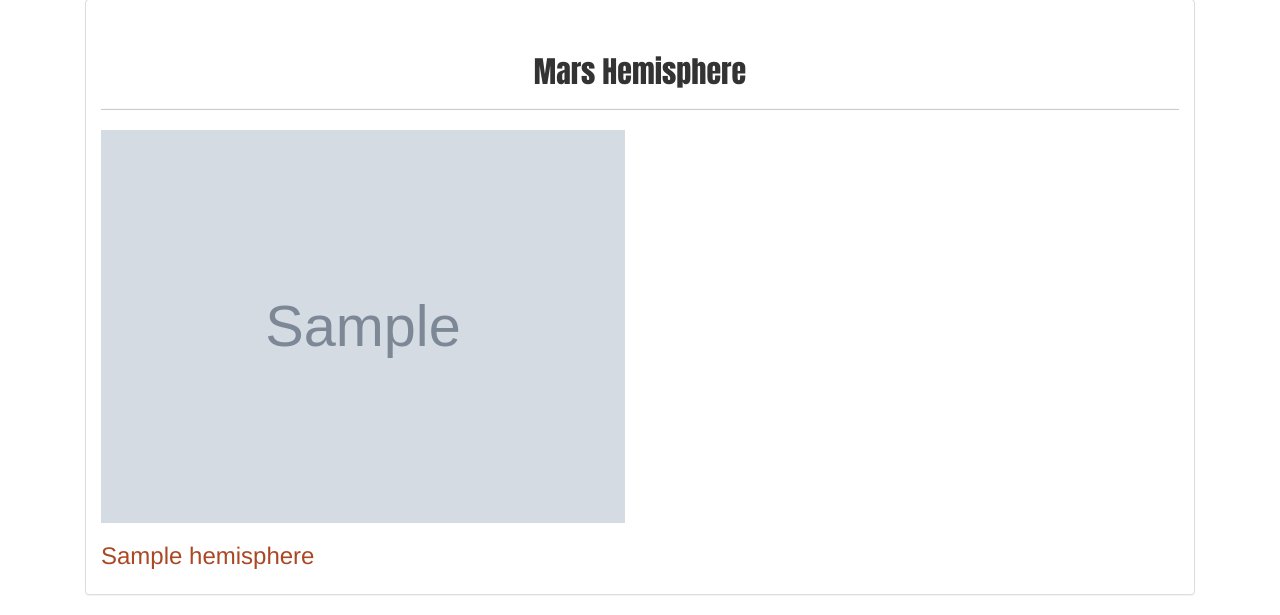
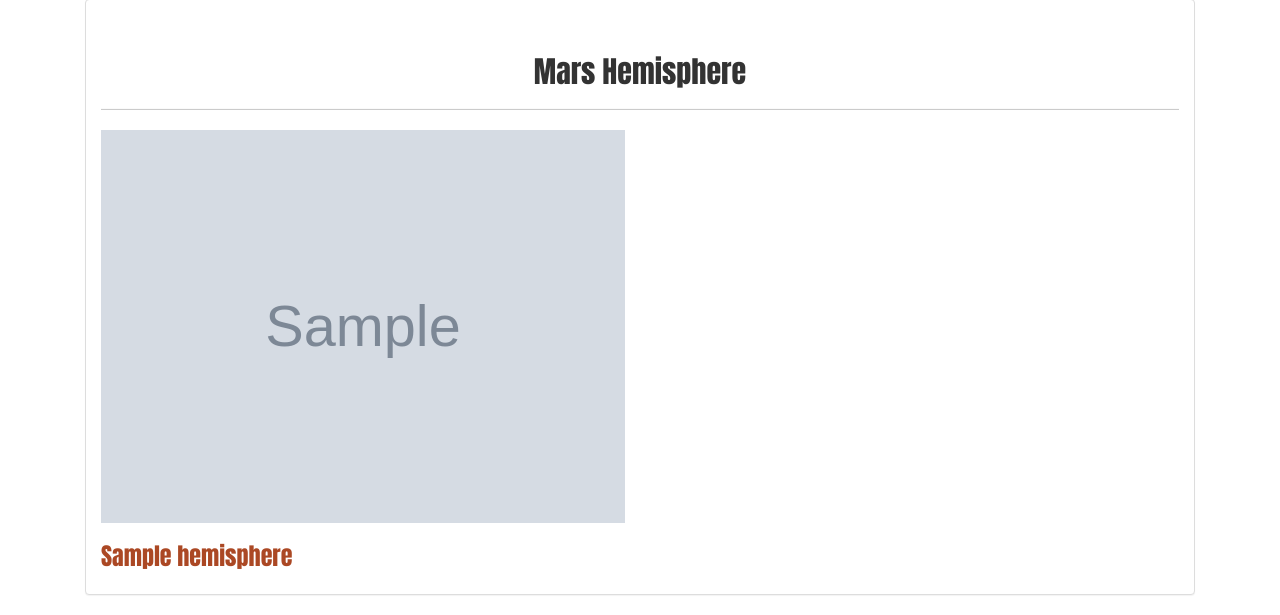
Before and after one commit to Kpearson72/web-scraping-challenge, a Flask app: page / in a window 1280 px wide. Shown: the part 970-1585 px from the top of the page. Run offline with Flask 2, Linux system fonts and the light colour scheme; grey boxes marked "Sample" are stand-in pictures; a database or web service that is not in the repository returns one stand-in record (values such as "Sample title"); some libraries are stand-ins or nearby versions.

Commit message:
replace images in file

```diff
--- a/static/css/style.css
+++ b/static/css/style.css
@@ -2,6 +2,7 @@
 
 #hemisphere_title {
     color: rgb(171, 72, 36);
+    font-family: Impact, Haettenschweiler, 'Arial Narrow Bold', sans-serif;
 }
 
 
@@ -28,4 +29,5 @@ p {
 
 .mars_hemisphere {
     font-family: Impact, Haettenschweiler, 'Arial Narrow Bold', sans-serif;
+
 }
```
Also changed, not shown: Mission_to_Mars/assests/bottom_image.png, Mission_to_Mars/assests/full_image.png, Mission_to_Mars/assests/top_image.png.
